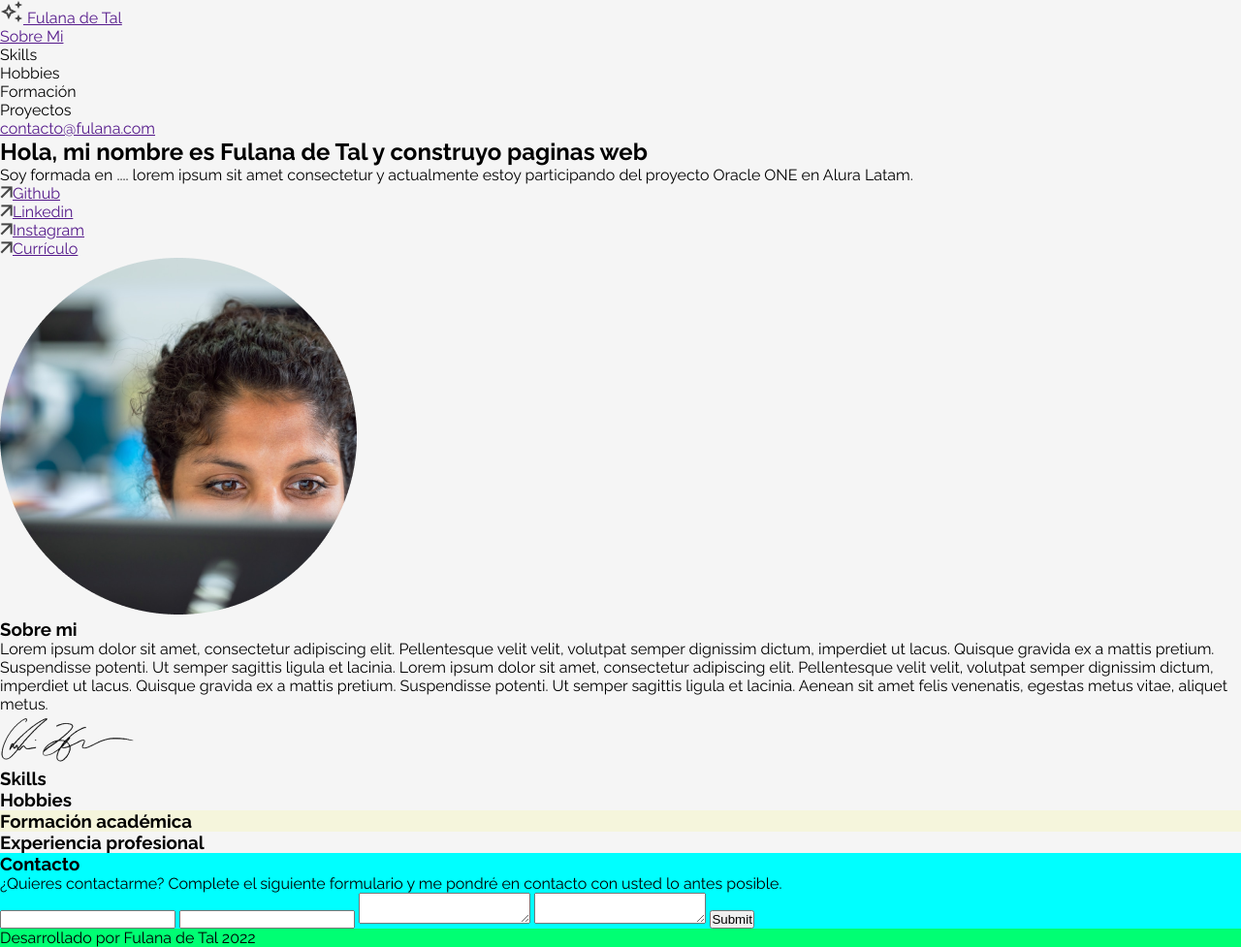
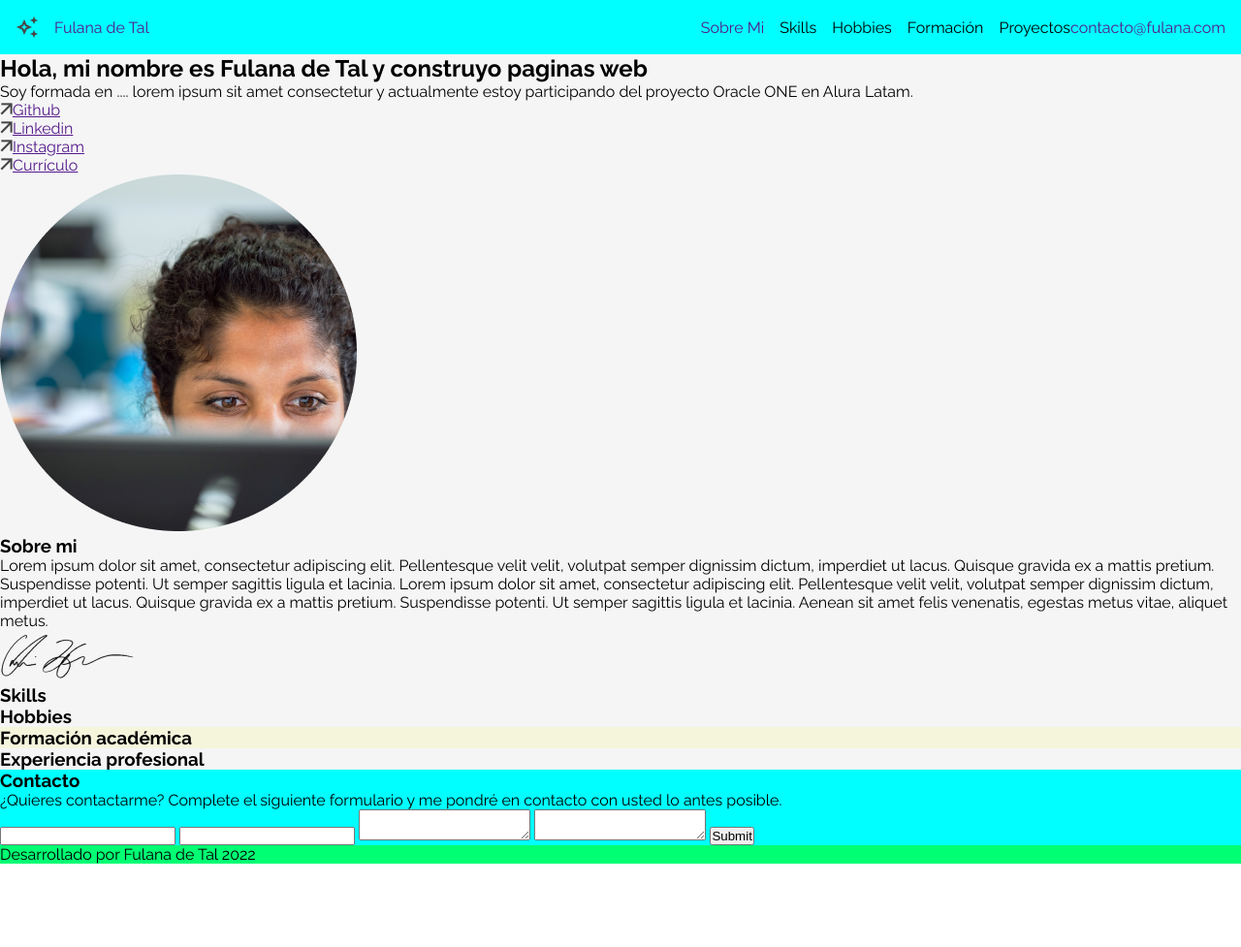
Before and after one commit to LuisYepes601/portafolio_css, a plain HTML site: page index.html in a window 1280 px wide. Shown: the whole page at 97% size. After the commit the page ends 891 px from the top, so only its background shows below. Drawn offline with Linux system fonts and the light colour scheme.

Commit message:
primer cambio

```diff
--- a/css/style.css
+++ b/css/style.css
@@ -42,8 +42,28 @@ body {
     grid-area: header;
     background-color: var(--color-principal);
 
+}.barra_menu{
+    background-color: aqua;
+    max-width: 100%;
+    display: flex;
+    align-items: center;
+    justify-content: space-between;
+    padding: 1rem;
+}.menu_navegacion{
 
-
+}.menu_navegacion ul{
+    display: flex;
+    justify-content: space-between;
+}.menu_navegacion li{
+    display: flex;
+    gap: 1rem;
+}.menu_navegacion a{
+    text-decoration: none;
+}.name_header{
+    display: flex;
+    gap: 1rem;
+    align-items: center;
+    text-decoration: none;
 }
 
 .presentacion {
```
